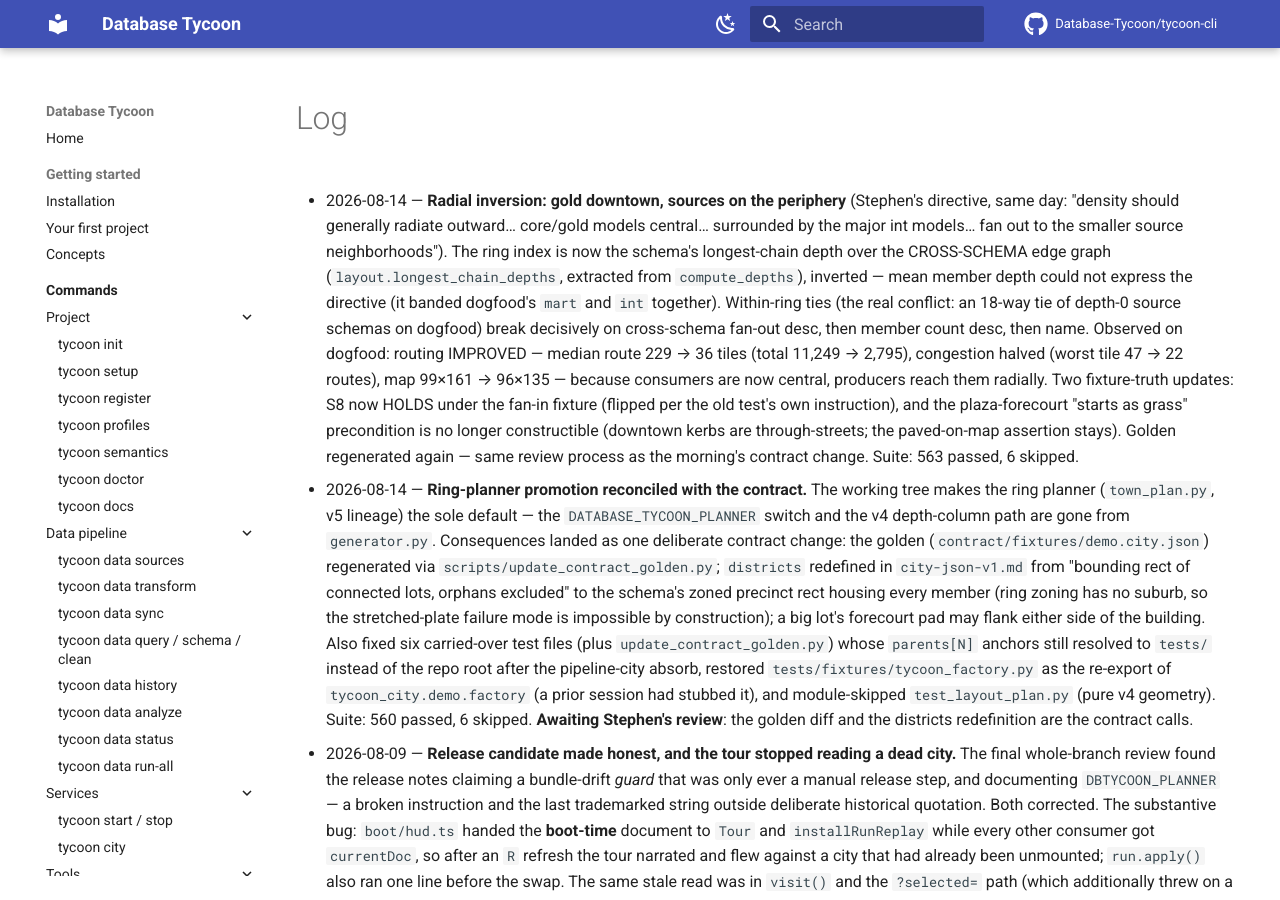
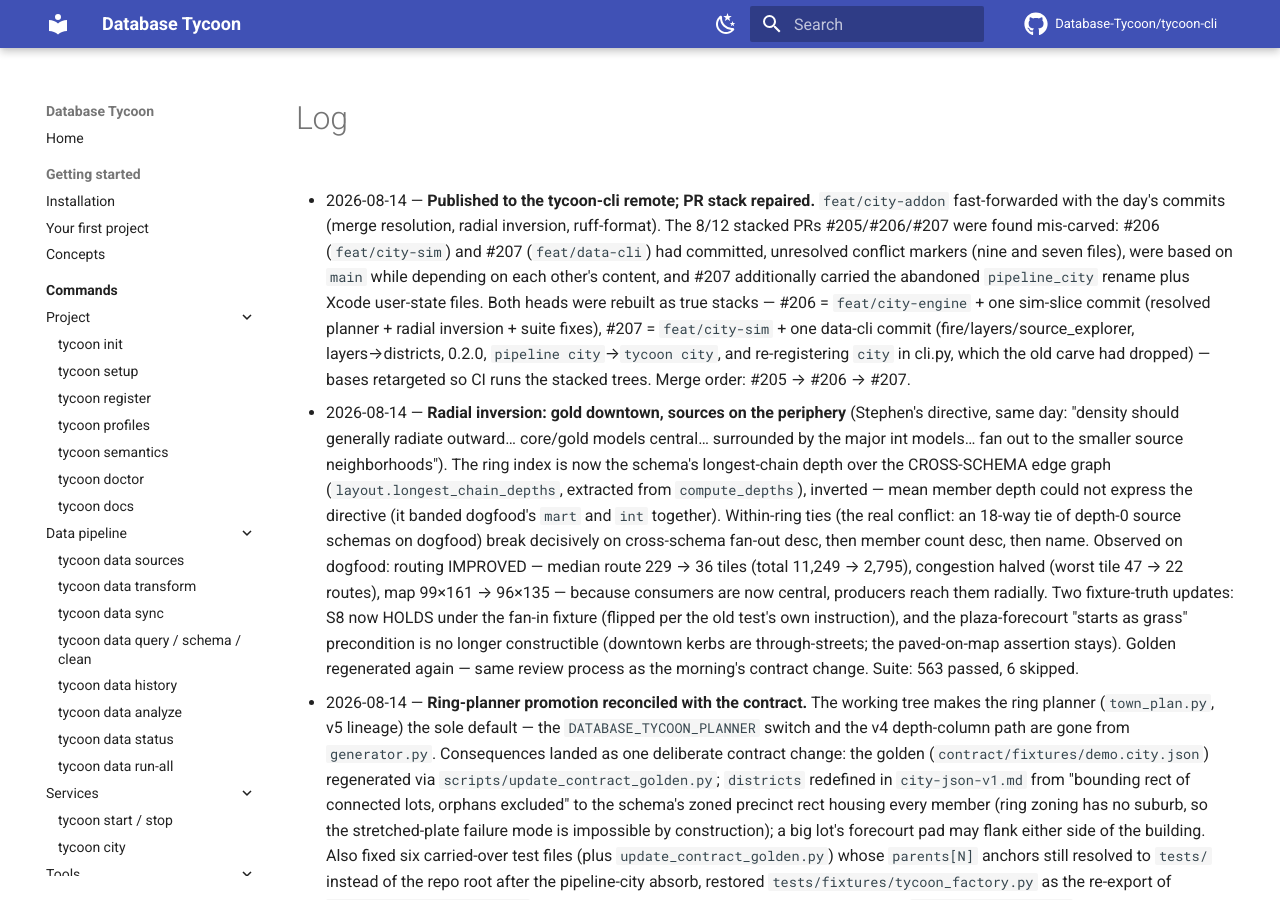
Before and after one commit to Database-Tycoon/tycoon-cli, an MkDocs documentation site: the page built from docs/city/log.md, in a window 1280 px wide and 900 px high. Built offline with MkDocs 1.6.1 and Material for MkDocs 9.7.7, drawn with Linux system fonts in a browser that asks for light colours; comment, search, counter and statistics services are not loaded.

Commit message:
docs(city): log the remote publish and PR-stack repair
Co-Authored-By: Claude Fable 5 <noreply@anthropic.com>

```diff
--- a/docs/city/log.md
+++ b/docs/city/log.md
@@ -7,6 +7,20 @@ updated: '2026-08-14'
 ---
 
 # Log
+
+- 2026-08-14 — **Published to the tycoon-cli remote; PR stack repaired.**
+  `feat/city-addon` fast-forwarded with the day's commits (merge resolution,
+  radial inversion, ruff-format). The 8/12 stacked PRs #205/#206/#207 were
+  found mis-carved: #206 (`feat/city-sim`) and #207 (`feat/data-cli`) had
+  committed, unresolved conflict markers (nine and seven files), were based
+  on `main` while depending on each other's content, and #207 additionally
+  carried the abandoned `pipeline_city` rename plus Xcode user-state files.
+  Both heads were rebuilt as true stacks — #206 = `feat/city-engine` + one
+  sim-slice commit (resolved planner + radial inversion + suite fixes),
+  #207 = `feat/city-sim` + one data-cli commit (fire/layers/source_explorer,
+  layers→districts, 0.2.0, `pipeline city`→`tycoon city`, and re-registering
+  `city` in cli.py, which the old carve had dropped) — bases retargeted so
+  CI runs the stacked trees. Merge order: #205 → #206 → #207.
 
 - 2026-08-14 — **Radial inversion: gold downtown, sources on the periphery**
   (Stephen's directive, same day: "density should generally radiate outward…
```
